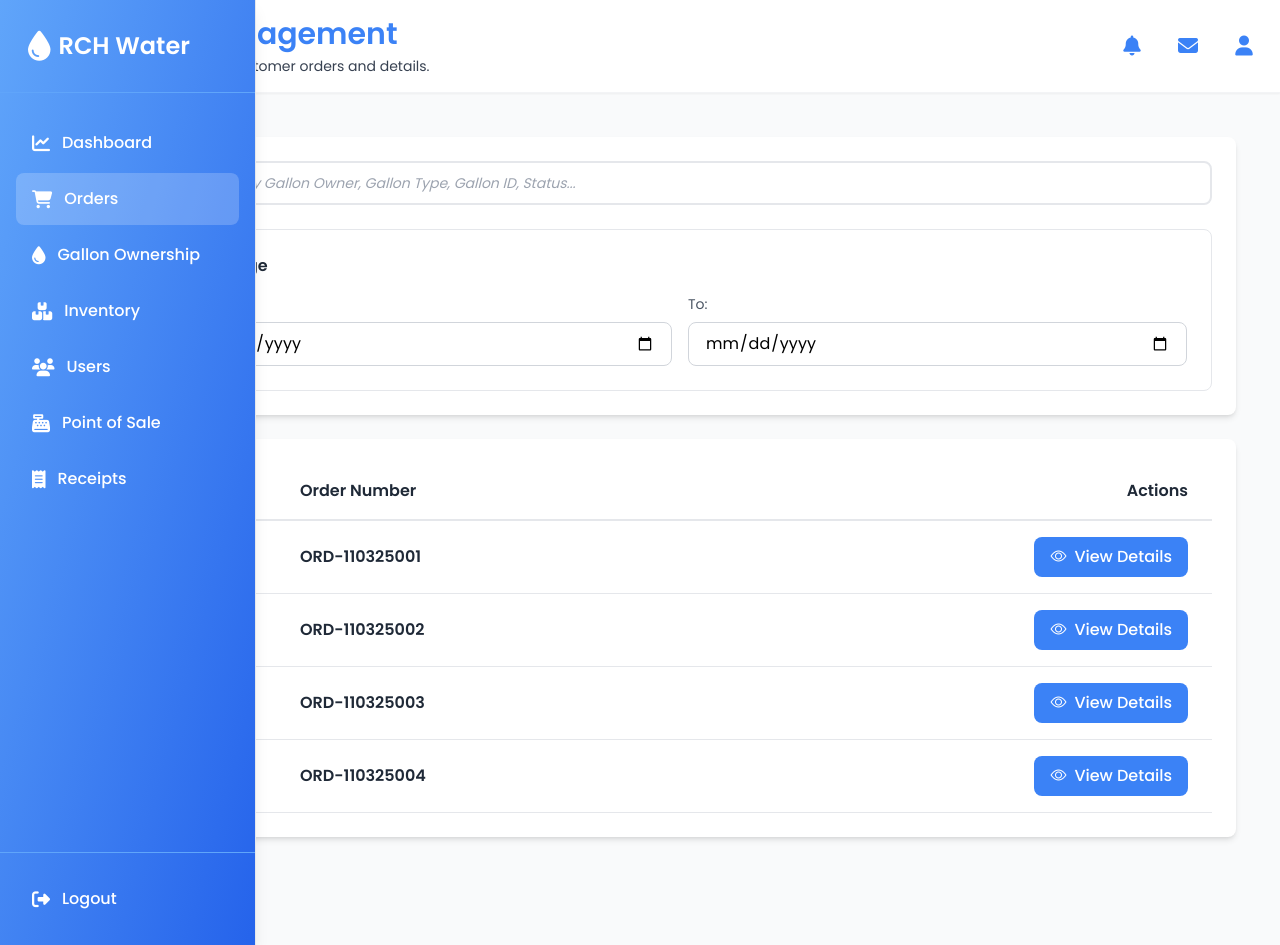
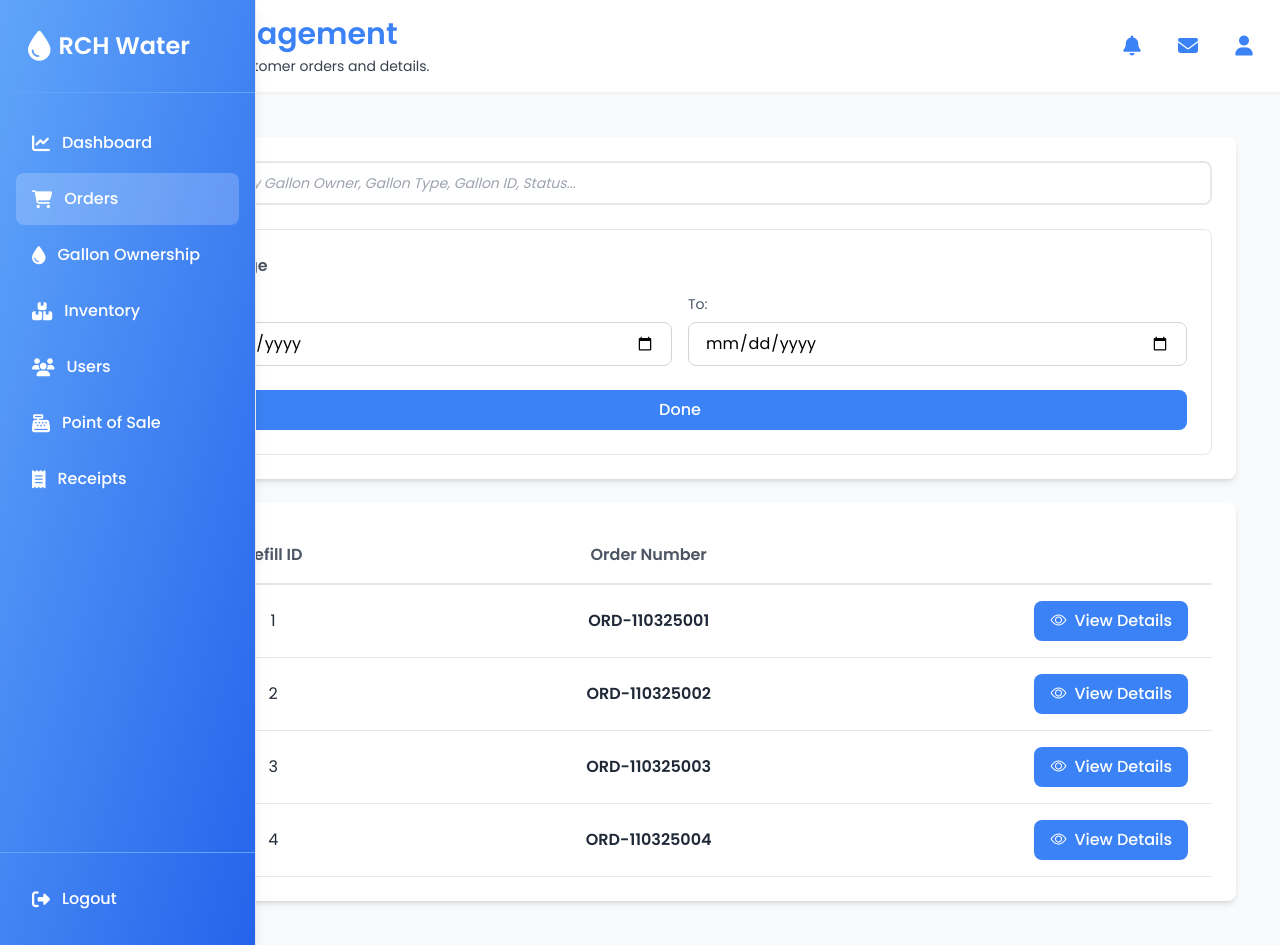
Before and after one commit to HanamiGarduque/RCH-Techworks, a PHP site: page /Tin_RCH-Techworks/Order/orders_list.php in a window 1280 px wide. Run offline with PHP 8.4, Linux system fonts and the light colour scheme; some libraries are stand-ins or nearby versions.

Commit message:
ayos na ui???

```diff
--- a/Order/order_details.php
+++ b/Order/order_details.php
@@ -212,9 +212,6 @@ if ($orderStatus === 'Pending') {
 
                     </div>
 
-
-
-
                     <!-- DELIVERY INFORMATION -->
                     <div class="border rounded-xl p-5 mb-6">
                         <div class="flex items-center gap-2 text-blue-600 font-medium mb-2">
--- a/Order/orders_list.php
+++ b/Order/orders_list.php
@@ -33,7 +33,7 @@ $db = $database->getConnect();
 </head>
 
 
-<body class="bg-gray-50 overflow-hidden">
+<body class="bg-gray-50 overflow-auto">
     <div class="flex h-screen">
         <!-- Sidebar -->
         <script src="../Admin/includes/sidebar.js"></script>
@@ -49,7 +49,7 @@ $db = $database->getConnect();
                 include '../Admin/includes/header.php';
                 ?>
 
-                <div class="m-3 flex flex-col flex-1 overflow-hidden">
+                <div class="m-3 flex flex-col flex-1 overflow-auto">
                     <!-- insert main content here -->
 
                     <!DOCTYPE html>
@@ -84,7 +84,7 @@ $db = $database->getConnect();
 
                                 <!-- Date Range -->
                                 <div class="bg-white rounded-lg border border-gray-200 p-6">
-                                    <h3 class="text-gray-800 font-semibold mb-4">Date Range</h3>
+                                    <h3 class="text-gray-600 font-semibold mb-4">Date Range</h3>
                                     <div class="grid grid-cols-2 gap-4">
                                         <div>
                                             <label class="text-gray-600 text-sm block mb-2">From:</label>
@@ -103,6 +103,11 @@ $db = $database->getConnect();
                                                 class="w-full px-4 py-2 border border-gray-300 rounded-lg focus:outline-none focus:ring-2 focus:ring-blue-500">
                                         </div>
                                     </div>
+                                    <button
+                                        id="applyDateRange"
+                                        class="mt-6 w-full bg-blue-500 hover:bg-blue-600 text-white font-medium py-2 rounded-lg transition">
+                                        Done
+                                    </button>
                                 </div>
                             </div>
 
@@ -111,14 +116,13 @@ $db = $database->getConnect();
                                 <table class="w-full" id="ordersTableWrapper">
                                     <thead>
                                         <tr class="border-b-2 border-gray-200">
-                                            <th class="py-4 px-6 font-semibold text-gray-800 text-left w-32">
+                                            <th class="py-4 px-6 font-semibold text-gray-600 text-center w-32">
                                                 Refill ID
                                             </th>
-                                            <th class="py-4 px-6 font-semibold text-gray-800 text-left w-64">
+                                            <th class="py-4 px-6 font-semibold text-gray-600 text-center w-64">
                                                 Order Number
                                             </th>
-                                            <th class="py-4 px-6 font-semibold text-gray-800 text-right">
-                                                Actions
+                                            <th class="py-4 px-6 font-semibold text-gray-800 text-right-aligned w-40">
                                             </th>
                                         </tr>
                                     </thead>
@@ -127,65 +131,70 @@ $db = $database->getConnect();
 
                                         <!-- ROW 1 -->
                                         <tr class="border-b border-gray-200 hover:bg-gray-50 transition">
-                                            <td class="py-4 px-6 text-gray-800">
+                                            <td class="py-4 px-6 text-center text-gray-800">
                                                 1
                                             </td>
-                                            <td class="py-4 px-6 text-gray-800 font-semibold">
+                                            <td class="py-4 px-6 text-center text-gray-800 font-semibold">
                                                 ORD-110325001
                                             </td>
                                             <td class="py-4 px-6 text-right">
-                                                <button class="bg-blue-500 hover:bg-blue-600 text-white px-4 py-2 rounded-lg font-medium inline-flex items-center gap-2">
+                                                <a href="order_details.php?order_id=ORD-110325001&status=pending"
+                                                    class="bg-blue-500 hover:bg-blue-600 text-white px-4 py-2 rounded-lg font-medium inline-flex items-center gap-2">
                                                     <i class="bi bi-eye"></i>
                                                     View Details
-                                                </button>
+                                                </a>
+
                                             </td>
                                         </tr>
 
                                         <!-- ROW 2 -->
                                         <tr class="border-b border-gray-200 hover:bg-gray-50 transition">
-                                            <td class="py-4 px-6 text-gray-800">
+                                            <td class="py-4 px-6 text-center text-center text-gray-800">
                                                 2
                                             </td>
-                                            <td class="py-4 px-6 text-gray-800 font-semibold">
+                                            <td class="py-4 px-6 text-center text-gray-800 font-semibold">
                                                 ORD-110325002
                                             </td>
                                             <td class="py-4 px-6 text-right">
-                                                <button class="bg-blue-500 hover:bg-blue-600 text-white px-4 py-2 rounded-lg font-medium inline-flex items-center gap-2">
+                                                <a href="order_details.php?order_id=ORD-110325001&status=pending"
+                                                    class="bg-blue-500 hover:bg-blue-600 text-white px-4 py-2 rounded-lg font-medium inline-flex items-center gap-2">
                                                     <i class="bi bi-eye"></i>
                                                     View Details
-                                                </button>
+                                                </a>
                                             </td>
                                         </tr>
 
                                         <!-- ROW 3 -->
                                         <tr class="border-b border-gray-200 hover:bg-gray-50 transition">
-                                            <td class="py-4 px-6 text-gray-800">
+                                            <td class="py-4 px-6 text-center text-gray-800">
                                                 3
                                             </td>
-                                            <td class="py-4 px-6 text-gray-800 font-semibold">
+                                            <td class="py-4 px-6 text-center text-gray-800 font-semibold">
                                                 ORD-110325003
                                             </td>
                                             <td class="py-4 px-6 text-right">
-                                                <button class="bg-blue-500 hover:bg-blue-600 text-white px-4 py-2 rounded-lg font-medium inline-flex items-center gap-2">
+                                                <a href="order_details.php?order_id=ORD-110325001&status=pending"
+                                                    class="bg-blue-500 hover:bg-blue-600 text-white px-4 py-2 rounded-lg font-medium inline-flex items-center gap-2">
                                                     <i class="bi bi-eye"></i>
                                                     View Details
-                                                </button>
+                                                </a>
                                             </td>
                                         </tr>
 
                                         <!-- ROW 4 -->
                                         <tr class="border-b border-gray-200 hover:bg-gray-50 transition">
-                                            <td class="py-4 px-6 text-gray-800">
+                                            <td class="py-4 px-6 text-center text-gray-800">
                                                 4
                                             </td>
-                                            <td class="py-4 px-6 text-gray-800 font-semibold">
+                                            <td class="py-4 px-6 text-center text-gray-800 font-semibold">
                                                 ORD-110325004
                                             </td>
                                             <td class="py-4 px-6 text-right">
-                                                <button class="bg-blue-500 hover:bg-blue-600 text-white px-4 py-2 rounded-lg font-medium inline-flex items-center gap-2">
+                                                <a href="order_details.php?order_id=ORD-110325001&status=pending"
+                                                    class="bg-blue-500 hover:bg-blue-600 text-white px-4 py-2 rounded-lg font-medium inline-flex items-center gap-2">
                                                     <i class="bi bi-eye"></i>
                                                     View Details
-                                                </button>
+                                                </a>
                                             </td>
                                         </tr>
 
@@ -198,7 +207,7 @@ $db = $database->getConnect();
                             <div id="detailsModal" class="hidden fixed inset-0 bg-black bg-opacity-50 flex items-center justify-center z-50">
                                 <div class="bg-white rounded-lg shadow-lg p-8 max-w-md w-full">
                                     <div class="flex justify-between items-center mb-4">
-                                        <h2 class="text-2xl font-bold text-gray-800">Order Details</h2>
+                                        <h2 class="text-2xl font-semi-bold text-gray-600">Order Details</h2>
                                         <button id="closeModal" class="text-gray-500 hover:text-gray-800">
                                             <i class="bi bi-x-lg text-2xl"></i>
                                         </button>
```
